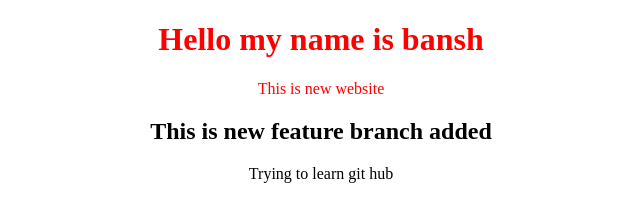
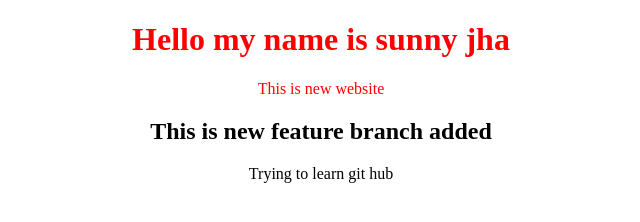
Before and after one commit to banshvatsa/Git-demo2, a plain HTML site: page index.html in a window 1280 px wide. Shown: the whole page, without its empty margins (319-959 px from the left). Drawn offline with Linux system fonts and the light colour scheme.

Commit message:
Name changed in Feature

```diff
--- a/index.html
+++ b/index.html
@@ -9,7 +9,7 @@
 <body>
     <div class="container">
         <h1>
-            Hello my name is bansh
+            Hello my name is sunny jha
         </h1>
         <p>This is new website</p>
     </div>
```
